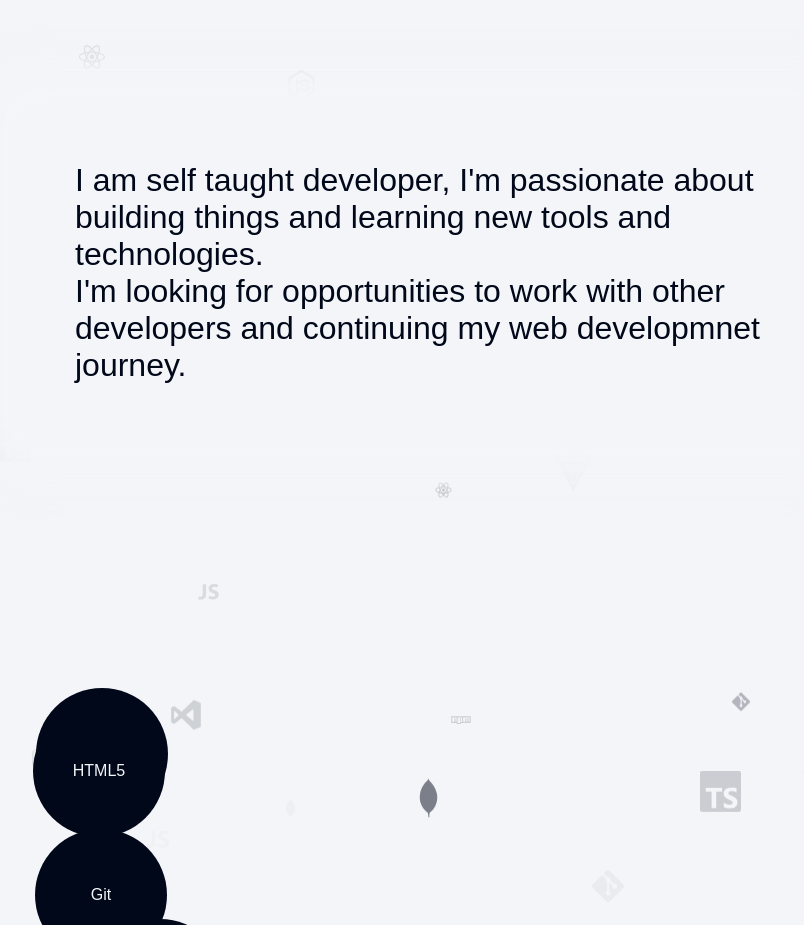
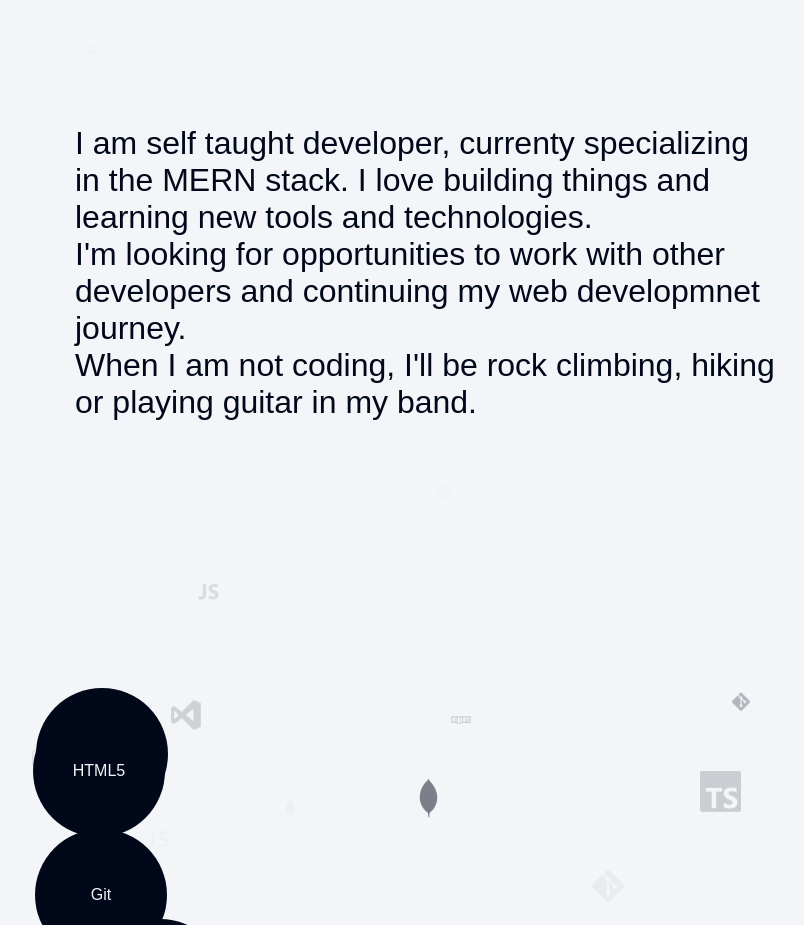
Before and after one commit to dave-forbes/personal-website-v2, a React (Vite) app: page / in a window 1280 px wide. Shown: the part 927-1852 px from the top of the page, without its empty margins (215-1019 px from the left). Built offline with nearby package versions, Linux system fonts and the light colour scheme.

Commit message:
update about text

```diff
--- a/src/components/About.tsx
+++ b/src/components/About.tsx
@@ -4,14 +4,21 @@ export default function About() {
   return (
     <section className="about" id="about">
       <BlurBackground>
-        <p>
-          I am self taught developer, I'm passionate about building
-          things and learning new tools and technologies.
-        </p>
-        <p>
-          I'm looking for opportunities to work with other developers
-          and continuing my web developmnet journey.
-        </p>
+        <div className="about-text-container">
+          <p>
+            I am self taught developer, currenty specializing in the
+            MERN stack. I love building things and learning new tools
+            and technologies.
+          </p>
+          <p>
+            I'm looking for opportunities to work with other
+            developers and continuing my web developmnet journey.
+          </p>
+          <p>
+            When I am not coding, I'll be rock climbing, hiking or
+            playing guitar in my band.
+          </p>
+        </div>
       </BlurBackground>
     </section>
   );
```
